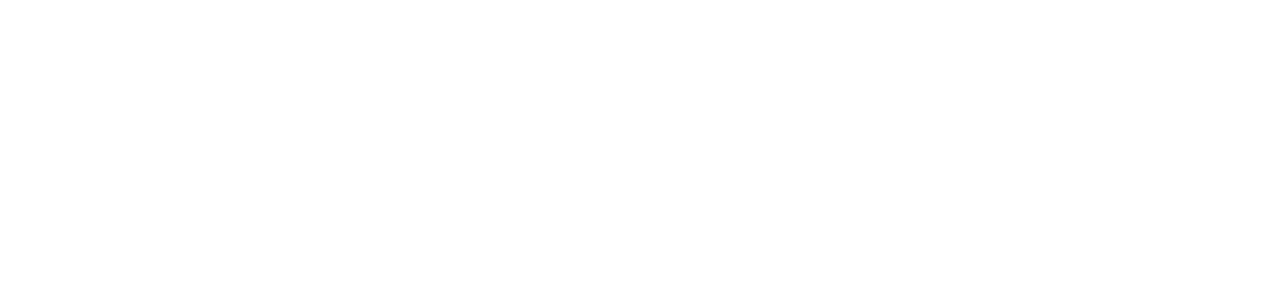
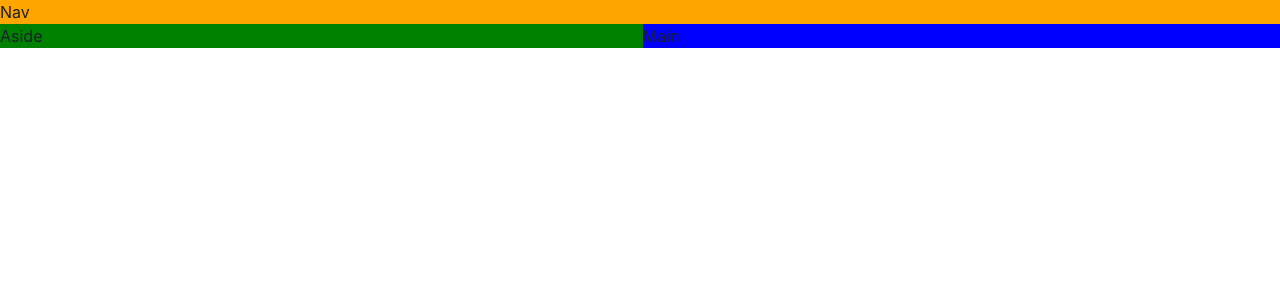
Before and after one commit to afiqsuradi/game-hub, a React (Vite) app: page / in a window 1280 px wide. Shown: the top 300 px of the page. Built offline with nearby package versions, Linux system fonts and the light colour scheme.

Commit message:
Added basic responsive layout

```diff
--- a/src/App.tsx
+++ b/src/App.tsx
@@ -1,5 +1,26 @@
+import { Grid, GridItem, Show } from "@chakra-ui/react";
+
 function App() {
-  return <></>;
+  return (
+    <Grid
+      templateAreas={{
+        base: `"nav" "main"`,
+        lg: `"nav nav" "aside main"`,
+      }}
+    >
+      <GridItem area="nav" bg="orange">
+        Nav
+      </GridItem>
+      <Show above="lg">
+        <GridItem area="aside" bg="green">
+          Aside
+        </GridItem>
+      </Show>
+      <GridItem area="main" bg="blue">
+        Main
+      </GridItem>
+    </Grid>
+  );
 }
 
 export default App;
```
